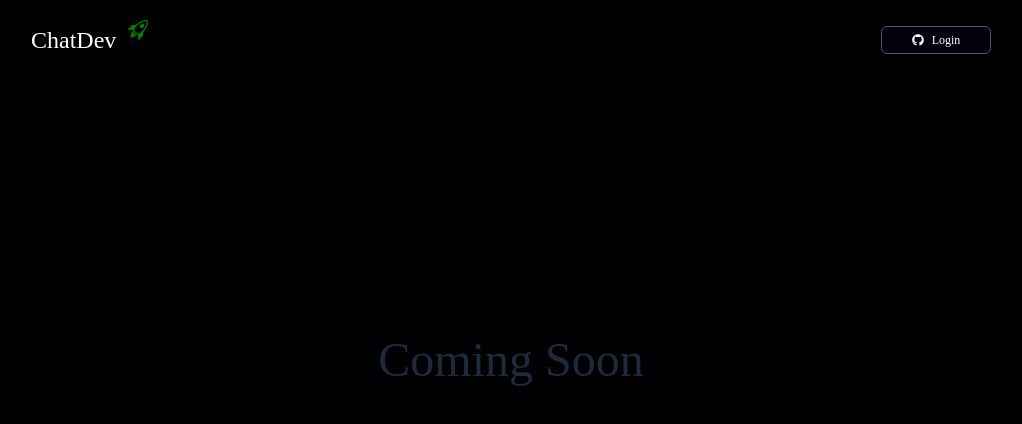
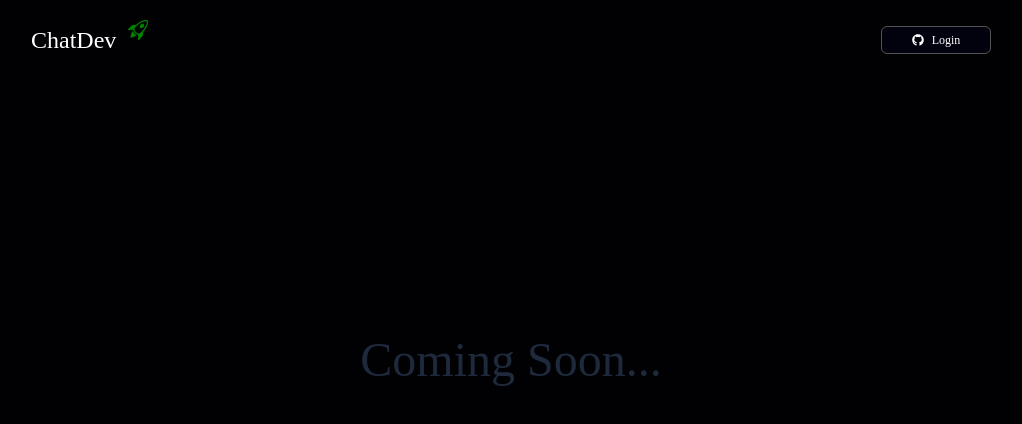
Before and after one commit to AjDDcatoria/ConvoSpace, a React (Vite) app: page / in a window 1280 px wide. Shown: the top 424 px of the page, without its empty margins (129-1151 px from the left). Built offline with nearby package versions, Linux system fonts and the light colour scheme; no server answers.

Commit message:
fixed redirects

```diff
--- a/src/components/Header.jsx
+++ b/src/components/Header.jsx
@@ -3,6 +3,7 @@ import { supabase } from "../lib/helper/supabaseCient";
 import "../pages/sass/home.scss";
 import { BsRocketTakeoff } from "react-icons/bs";
 import { FaGithub } from "react-icons/fa";
+
 function Header() {
   const [user, setUser] = useState(null);
   const [avatarLink, setAvatarLink] = useState(null);
@@ -39,7 +40,7 @@ function Header() {
     await supabase.auth.signInWithOAuth({
       provider: "github",
       options: {
-        redirectTo: "https://emiyiufxbmfuganoqqub.supabase.co/auth/v1/callback",
+        redirectTo: location.origin + "/",
       },
     });
   };
--- a/src/pages/Groups.jsx
+++ b/src/pages/Groups.jsx
@@ -3,7 +3,7 @@ import React from "react";
 function Groups() {
   return (
     <div className="h-[70vh] max-w-[1000px] w-full flex items-center justify-center">
-      <span className="text-5xl text-slate-800">Coming Soon</span>
+      <span className="text-5xl text-slate-800">Coming Soon...</span>
     </div>
   );
 }
```
